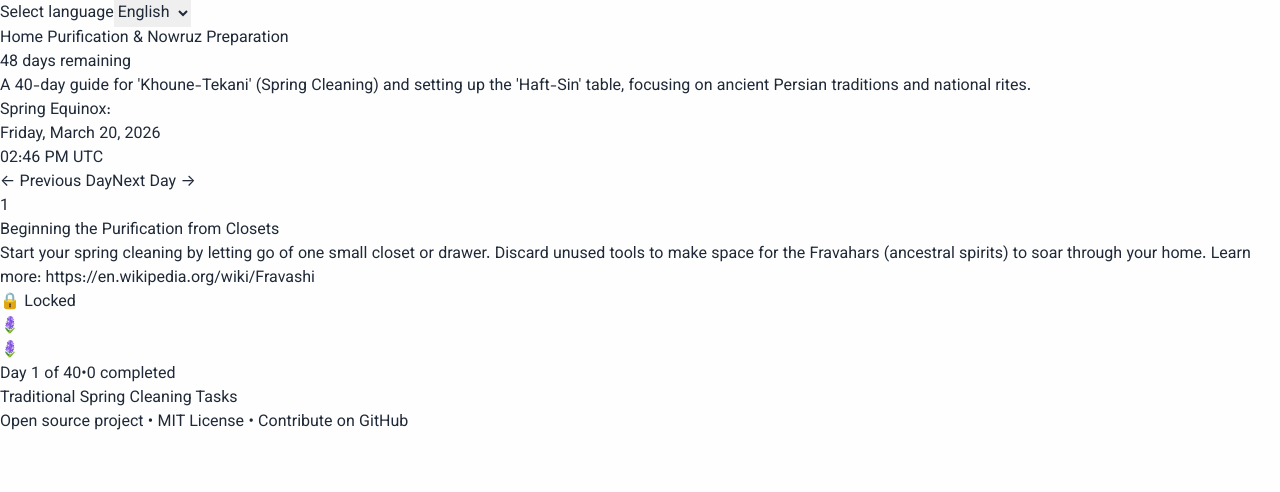
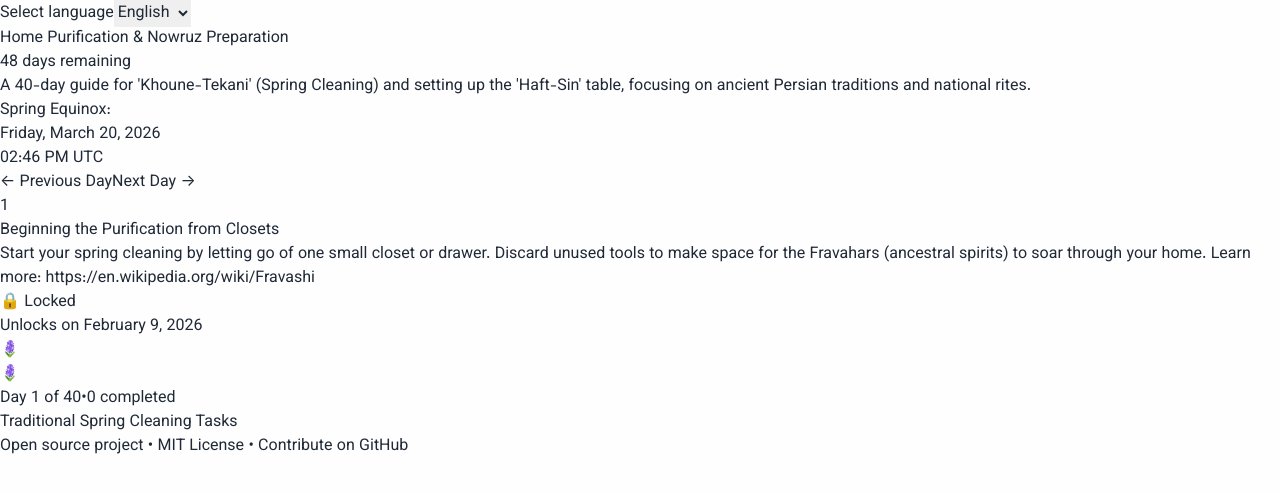
Before and after one commit to fatemeh-mansoor/40-days-to-nowruz, a React (Vite) app: page / in a window 1280 px wide. Shown: the top 492 px of the page. Built offline with nearby package versions, Linux system fonts and the light colour scheme.

Commit message:
update lock button ux

```diff
--- a/public/translations/locales/ca.json
+++ b/public/translations/locales/ca.json
@@ -12,7 +12,8 @@
   "selectLanguage": "Seleccionar idioma",
   "previousDay": "Dia Anterior",
   "nextDay": "Dia Següent",
-  "notYetUnlocked": "Aquest dia es desbloquejarà el",
+  "locked": "Bloquejat",
+  "unlocksOn": "Es desbloqueja el",
   "springEquinox": "Equinocci de Primavera",
   "currentDay": "Dia Actual",
   "resetAll": "Restablir Totes les Tasques"
--- a/public/translations/locales/en.json
+++ b/public/translations/locales/en.json
@@ -11,7 +11,8 @@
   "selectLanguage": "Select language",
   "previousDay": "Previous Day",
   "nextDay": "Next Day",
-  "notYetUnlocked": "This day will unlock on",
+  "locked": "Locked",
+  "unlocksOn": "Unlocks on",
   "springEquinox": "Spring Equinox",
   "currentDay": "Current Day",
   "resetAll": "Reset All Tasks"
--- a/public/translations/locales/es.json
+++ b/public/translations/locales/es.json
@@ -12,7 +12,8 @@
   "selectLanguage": "Seleccionar idioma",
   "previousDay": "Día Anterior",
   "nextDay": "Día Siguiente",
-  "notYetUnlocked": "Este día se desbloqueará el",
+  "locked": "Bloqueado",
+  "unlocksOn": "Se desbloquea el",
   "springEquinox": "Equinoccio de Primavera",
   "currentDay": "Día Actual",
   "resetAll": "Restablecer Todas las Tareas"
--- a/public/translations/locales/fa.json
+++ b/public/translations/locales/fa.json
@@ -12,7 +12,8 @@
   "selectLanguage": "انتخاب زبان",
   "previousDay": "روز قبل",
   "nextDay": "روز بعد",
-  "notYetUnlocked": "این روز باز می‌شود در",
+  "locked": "قفل شده",
+  "unlocksOn": "باز می‌شود در",
   "springEquinox": "اعتدال بهاری",
   "currentDay": "امروز",
   "resetAll": "بازنشانی همه کارها"
--- a/src/App.tsx
+++ b/src/App.tsx
@@ -119,6 +119,9 @@
             previousDayText={translations.previousDay}
             nextDayText={translations.nextDay}
             currentDayText={translations.currentDay}
+            lockedText={translations.locked}
+            unlocksOnText={translations.unlocksOn}
+            locale={translations.locale}
             canGoPrevious={displayDay > 1}
             canGoNext={displayDay < 40}
             isCurrentDay={isCurrentDay}
--- a/src/components/DayCardCentered.tsx
+++ b/src/components/DayCardCentered.tsx
@@ -1,4 +1,4 @@
-import { isDayAccessible } from '../utils/dateUtils';
+import { isDayAccessible, getDayUnlockDate } from '../utils/dateUtils';
 import { linkify } from '../utils/linkify';
 
 interface DayCardCenteredProps {
@@ -15,6 +15,9 @@
   previousDayText: string;
   nextDayText: string;
   currentDayText: string;
+  lockedText: string;
+  unlocksOnText: string;
+  locale?: string;
   canGoPrevious: boolean;
   canGoNext: boolean;
   isCurrentDay: boolean;
@@ -38,11 +41,24 @@
   previousDayText,
   nextDayText,
   currentDayText,
+  lockedText,
+  unlocksOnText,
+  locale,
   canGoPrevious,
   canGoNext,
   isCurrentDay,
 }: DayCardCenteredProps) {
   const isAccessible = isDayAccessible(day);
+  const unlockDate = !isAccessible ? getDayUnlockDate(day) : null;
+
+  const formatUnlockDate = (date: Date) => {
+    const options: Intl.DateTimeFormatOptions = {
+      year: 'numeric',
+      month: 'long',
+      day: 'numeric'
+    };
+    return date.toLocaleDateString(locale || 'en-US', options);
+  };
 
   return (
     <div className="w-full max-w-3xl mx-auto">
@@ -145,7 +161,7 @@
             >
               {!isAccessible ? (
                 <span className="flex items-center gap-2">
-                  <span>🔒</span> Locked
+                  <span>🔒</span> {lockedText}
                 </span>
               ) : isCompleted ? (
                 <span className="flex items-center gap-2">
@@ -155,6 +171,12 @@
                 markCompleteText
               )}
             </button>
+
+            {!isAccessible && unlockDate && (
+              <div className="text-gray-600 text-sm font-medium">
+                {unlocksOnText} {formatUnlockDate(unlockDate)}
+              </div>
+            )}
 
             {isCompleted && (
               <div className="text-green-600 font-semibold flex items-center gap-2 text-xl">
--- a/src/hooks/useI18n.ts
+++ b/src/hooks/useI18n.ts
@@ -22,7 +22,8 @@
   selectLanguage: string;
   previousDay: string;
   nextDay: string;
-  notYetUnlocked: string;
+  locked: string;
+  unlocksOn: string;
   springEquinox: string;
   currentDay: string;
   resetAll: string;
--- a/src/utils/dateUtils.ts
+++ b/src/utils/dateUtils.ts
@@ -81,3 +81,14 @@
 
   return dayNumber <= currentDay;
 }
+
+/**
+ * Get the date when a specific day will be unlocked
+ */
+export function getDayUnlockDate(dayNumber: number): Date {
+  const nowruz = getNowruzDate();
+  const daysBeforeNowruz = 40 - dayNumber;
+  const unlockDate = new Date(nowruz);
+  unlockDate.setDate(unlockDate.getDate() - daysBeforeNowruz);
+  return unlockDate;
+}
```
